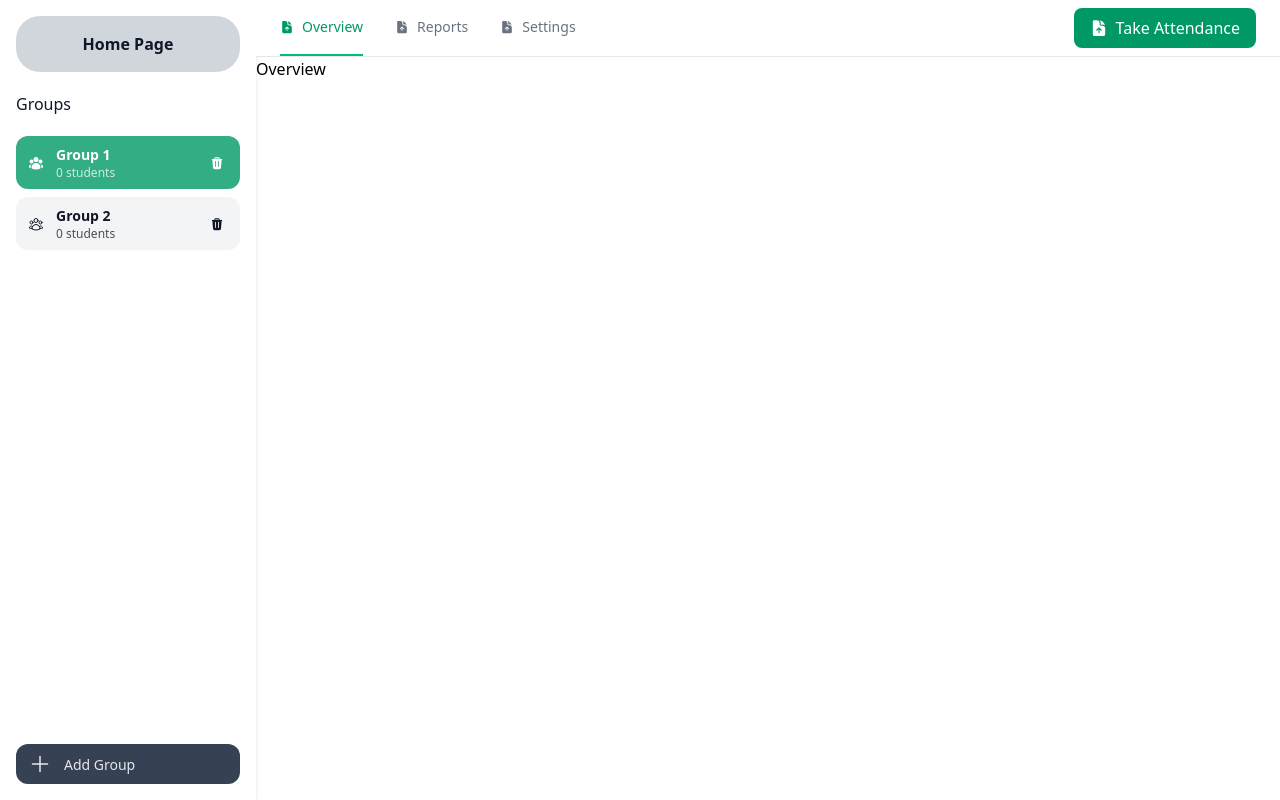
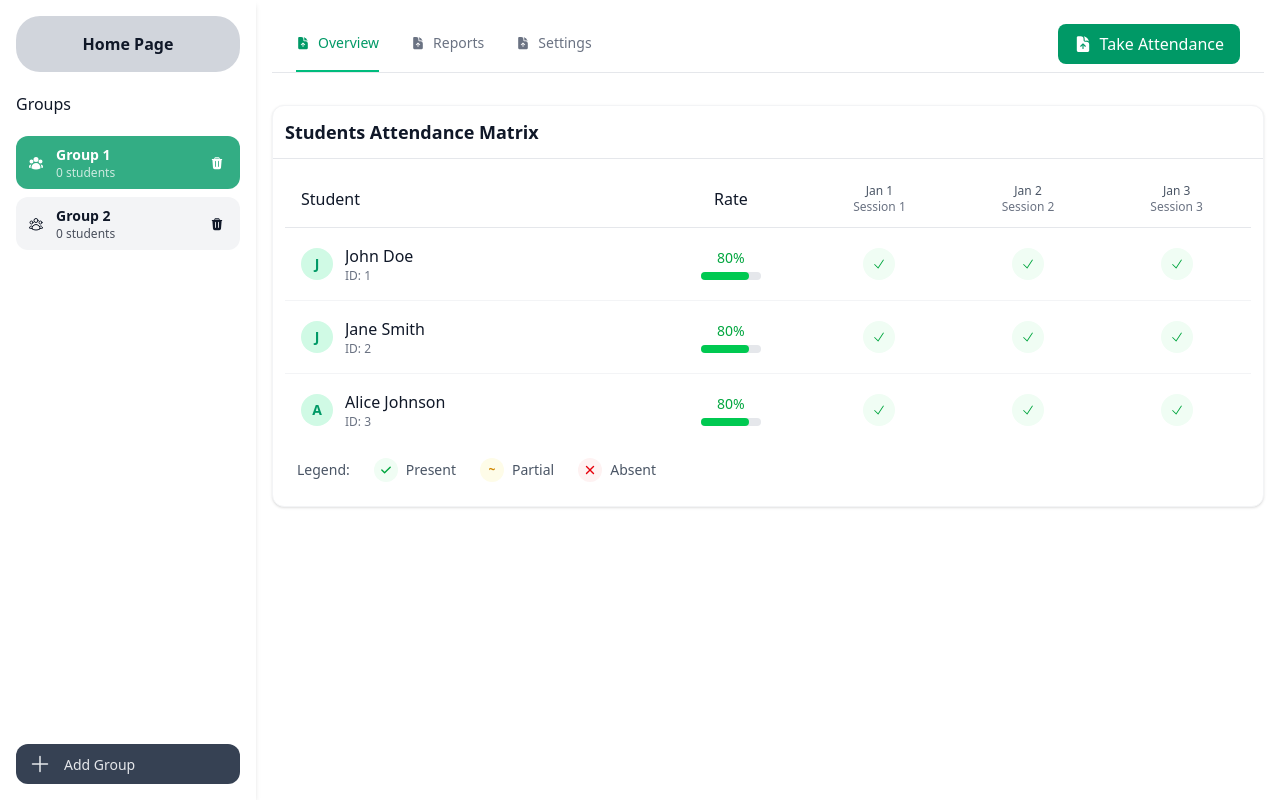
Before and after one commit to AhmedSabrye/Attendo, a React (Vite) app: page /groups/1/overview in a window 1280 px wide. Built offline with nearby package versions, Linux system fonts and the light colour scheme.

Commit message:
Refactor group navigation: replace Overview placeholder with OverviewTab component, adjust GroupHeader tab layout, and enhance GroupLayout styling for better spacing.

```diff
--- a/src/components/GroupHeader.tsx
+++ b/src/components/GroupHeader.tsx
@@ -10,37 +10,35 @@ interface Tab {
 }
 
 const tabs: Tab[] = [
-  { id: "overview", label: "Overview",to:"/groups/:groupId/overview", icon: <HiDocumentArrowUp /> },
-  { id: "reports", label: "Reports",to:"/groups/:groupId/reports", icon: <HiDocumentArrowUp /> },
-  { id: "settings", label: "Settings",to:"/groups/:groupId/settings", icon: <HiDocumentArrowUp />,
-  },
+  { id: "overview", label: "Overview", to: "/groups/:groupId/overview", icon: <HiDocumentArrowUp /> },
+  { id: "reports", label: "Reports", to: "/groups/:groupId/reports", icon: <HiDocumentArrowUp /> },
+  { id: "settings", label: "Settings", to: "/groups/:groupId/settings", icon: <HiDocumentArrowUp /> },
 ];
 
 export default function GroupHeader() {
   // const tabId = useLocation().pathname.split("/").pop();
   const { groupId } = useParams();
 
-
   return (
-    <div className="bg-white border-b border-gray-200">
+    <div className="bg-white border-b border-gray-200 mb-8">
       <div className="px-6">
         <nav className="flex gap-8">
           {tabs.map((tab) => (
             <NavLink
               key={tab.id}
               to={tab.to.replace(":groupId", groupId || "")}
-              className={({ isActive }) => `flex items-center gap-2 py-4 border-b-2 font-medium text-sm transition-colors ${
-                isActive ? "border-emerald-500 text-emerald-600" : "border-transparent text-gray-500 hover:text-gray-700"
-              }`}
+              className={({ isActive }) =>
+                `flex items-center gap-2 py-4 border-b-2 font-medium text-sm transition-colors ${
+                  isActive ? "border-emerald-500 text-emerald-600" : "border-transparent text-gray-500 hover:text-gray-700"
+                }`
+              }
             >
               {tab.icon && tab.icon}
               {tab.label}
             </NavLink>
           ))}
           {
-            <button
-              className="flex items-center gap-2 px-4 py-2 bg-emerald-600 text-white rounded-lg hover:bg-emerald-700 transition-colors ml-auto my-2"
-            >
+            <button className="flex items-center gap-2 px-4 py-2 bg-emerald-600 text-white rounded-lg hover:bg-emerald-700 transition-colors ml-auto my-2">
               <HiDocumentArrowUp className="text-lg" />
               Take Attendance
             </button>
--- a/src/components/GroupLayout.tsx
+++ b/src/components/GroupLayout.tsx
@@ -3,7 +3,7 @@ import GroupHeader from "./GroupHeader";
 
 export default function GroupLayout() {
   return (
-    <div>
+    <div className="p-4 h-full">
       <GroupHeader />
       <Outlet />
     </div>
--- /dev/null
+++ b/src/components/overview tab/Overview.tsx
@@ -0,0 +1,117 @@
+import { HiCheck } from "react-icons/hi2";
+import OverviewLegend from "./OverviewLegend";
+import OverviewPlaceholder from "./OverviewPlaceholder";
+
+const students = [
+  { id: 1, name: "John Doe" },
+  { id: 2, name: "Jane Smith" },
+  { id: 3, name: "Alice Johnson" },
+];
+
+const sortedReports = [
+  { id: 1, date: "2024-01-01" },
+  { id: 2, date: "2024-01-02" },
+  { id: 3, date: "2024-01-03" },
+];
+
+export default function OverviewTab() {
+  return (
+    <div className="bg-white rounded-xl shadow-sm border border-gray-100">
+      {/* Header */}
+      <div className="p-3 border-b border-gray-200">
+        <div className="flex items-center justify-between">
+          <div>
+            <h3 className="text-lg font-semibold text-gray-900">Students Attendance Matrix</h3>
+          </div>
+        </div>
+      </div>
+
+      {/* Attendance Matrix */}
+      <div className="p-3">
+        {students.length > 0 ? (
+          <div className="overflow-x-auto max-h-[500px] overflow-y-auto">
+            <table className="min-w-full">
+              <thead>
+                <tr className="border-b border-gray-200">
+                  <th className="text-left py-3 px-4 font-medium text-gray-900 sticky left-0 bg-white z-10 min-w-[200px]">Student</th>
+                  <th className="text-center py-3 px-2 font-medium text-gray-900 min-w-[80px] sticky left-52 bg-white z-10">Rate</th>
+                  {sortedReports.map((report, index) => (
+                    <th key={report.id} className="text-center py-3 px-2 font-medium text-gray-900 min-w-[80px]">
+                      <div className="flex flex-col items-center">
+                        <span className="text-xs text-gray-600">
+                          {new Date(report.date).toLocaleDateString("en-US", {
+                            month: "short",
+                            day: "numeric",
+                          })}
+                        </span>
+                        <span className="text-xs text-gray-500">Session {index + 1}</span>
+                      </div>
+                    </th>
+                  ))}
+                </tr>
+              </thead>
+              <tbody className="divide-y divide-gray-100">
+                {students.map((student) => {
+                  const attendanceRate = 80;
+
+                  return (
+                    <tr key={student.id} className="hover:bg-gray-50">
+                      {/* Student Info */}
+                      <td className="py-4 px-4 sticky left-0 bg-white z-10 ">
+                        <div className="flex items-center gap-3">
+                          <div className="w-8 h-8 bg-emerald-100 rounded-full flex items-center justify-center flex-shrink-0">
+                            <span className="font-semibold text-emerald-600 text-sm">{student.name.charAt(0).toUpperCase()}</span>
+                          </div>
+                          <div className="min-w-0">
+                            <p className="font-medium text-gray-900 truncate">{student.name}</p>
+                            <p className="text-xs text-gray-500">ID: {student.id}</p>
+                          </div>
+                        </div>
+                      </td>
+
+                      {/* Attendance Rate */}
+                      <td className="py-4 px-2 sticky left-52 bg-white z-10 text-center">
+                        <div className="flex flex-col items-center">
+                          <span
+                            className={`text-sm font-medium ${
+                              attendanceRate >= 80 ? "text-green-600" : attendanceRate >= 70 ? "text-yellow-600" : "text-red-600"
+                            }`}
+                          >
+                            {attendanceRate}%
+                          </span>
+                          <div className="w-15 h-2 bg-gray-200 rounded-full mt-1">
+                            <div
+                              className={`h-full rounded-full ${
+                                attendanceRate >= 80 ? "bg-green-500" : attendanceRate >= 70 ? "bg-yellow-500" : "bg-red-500"
+                              }`}
+                              style={{ width: `${attendanceRate}%` }}
+                            />
+                          </div>
+                        </div>
+                      </td>
+
+                      {/* Attendance Status for the student for each session */}
+                      {sortedReports.map((report) => {
+                        return (
+                          <td key={report.id} className="py-4 px-2 text-center">
+                            <div className={`inline-flex items-center justify-center w-8 h-8 rounded-full bg-green-50 text-green-600`}>
+                              <HiCheck className="text-sm" />
+                            </div>
+                          </td>
+                        );
+                      })}
+                    </tr>
+                  );
+                })}
+              </tbody>
+            </table>
+          </div>
+        ) : (
+          <OverviewPlaceholder />
+        )}
+      </div>
+
+      {students.length > 0 && sortedReports.length > 0 && <OverviewLegend />}
+    </div>
+  );
+}
--- /dev/null
+++ b/src/components/overview tab/OverviewLegend.tsx
@@ -0,0 +1,29 @@
+import { HiCheck, HiX } from "react-icons/hi";
+
+export default function OverviewLegend() {
+  return (
+    <div className="px-6 pb-6">
+      <div className="flex items-center gap-6 text-sm">
+        <span className="text-gray-600 font-medium">Legend:</span>
+        <div className="flex items-center gap-2">
+          <div className="inline-flex items-center justify-center w-6 h-6 rounded-full bg-green-50 text-green-600">
+            <HiCheck className="text-sm" />
+          </div>
+          <span className="text-gray-600">Present</span>
+        </div>
+        <div className="flex items-center gap-2">
+          <div className="inline-flex items-center justify-center w-6 h-6 rounded-full bg-yellow-50 text-yellow-600">
+            <span className="text-xs font-bold">~</span>
+          </div>
+          <span className="text-gray-600">Partial</span>
+        </div>
+        <div className="flex items-center gap-2">
+          <div className="inline-flex items-center justify-center w-6 h-6 rounded-full bg-red-50 text-red-600">
+            <HiX className="text-sm" />
+          </div>
+          <span className="text-gray-600">Absent</span>
+        </div>
+      </div>
+    </div>
+  );
+}
--- /dev/null
+++ b/src/components/overview tab/OverviewPlaceholder.tsx
@@ -0,0 +1,11 @@
+import { HiUserGroup } from "react-icons/hi";
+
+export default function OverviewPlaceholder() {
+  return (
+    <div className="text-center py-12">
+      <HiUserGroup className="text-6xl text-gray-300 mx-auto mb-4" />
+      <p className="text-gray-500 mb-4">No students in template yet</p>
+      <p className="text-sm text-gray-400 mb-6">Create a template in the Smart Attendance tab to see students here</p>
+    </div>
+  );
+}
--- a/src/router.tsx
+++ b/src/router.tsx
@@ -3,6 +3,7 @@ import HomePage from "./pages/HomePage";
 import GroupsLayout from "./pages/Layouts/GroupsLayout";
 import GroupLayout from "./components/GroupLayout";
 import GroupPlaceholder from "./components/GroupPlaceholder";
+import OverviewTab from "./components/overview tab/Overview";
 
 export const router = createBrowserRouter([
   {
@@ -23,7 +24,7 @@ export const router = createBrowserRouter([
         children: [
           {
             path: "/groups/:groupId/overview",
-            element: <div>Overview</div>,
+            element: <OverviewTab />,
           },
           {
             path: "/groups/:groupId/reports",
```
